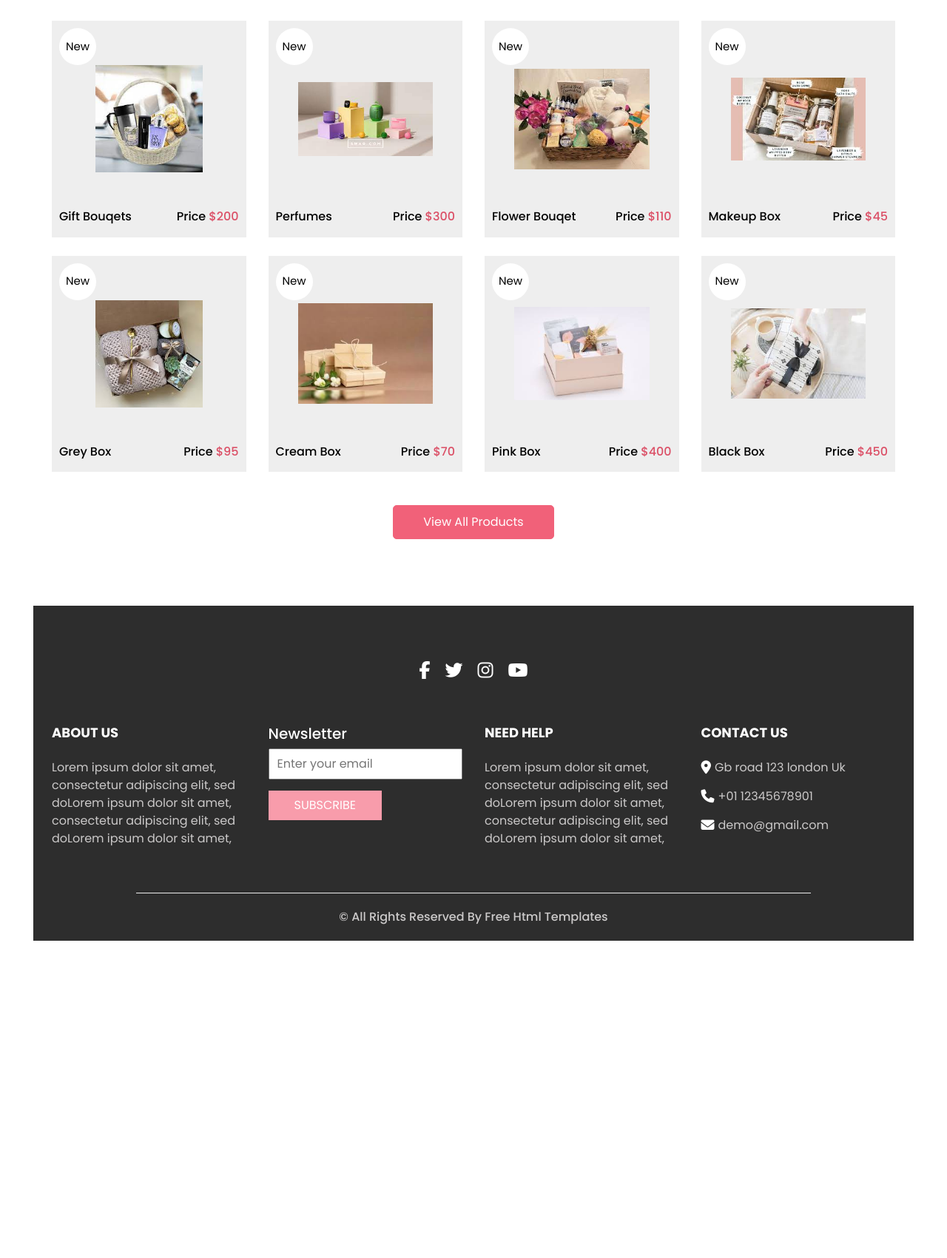
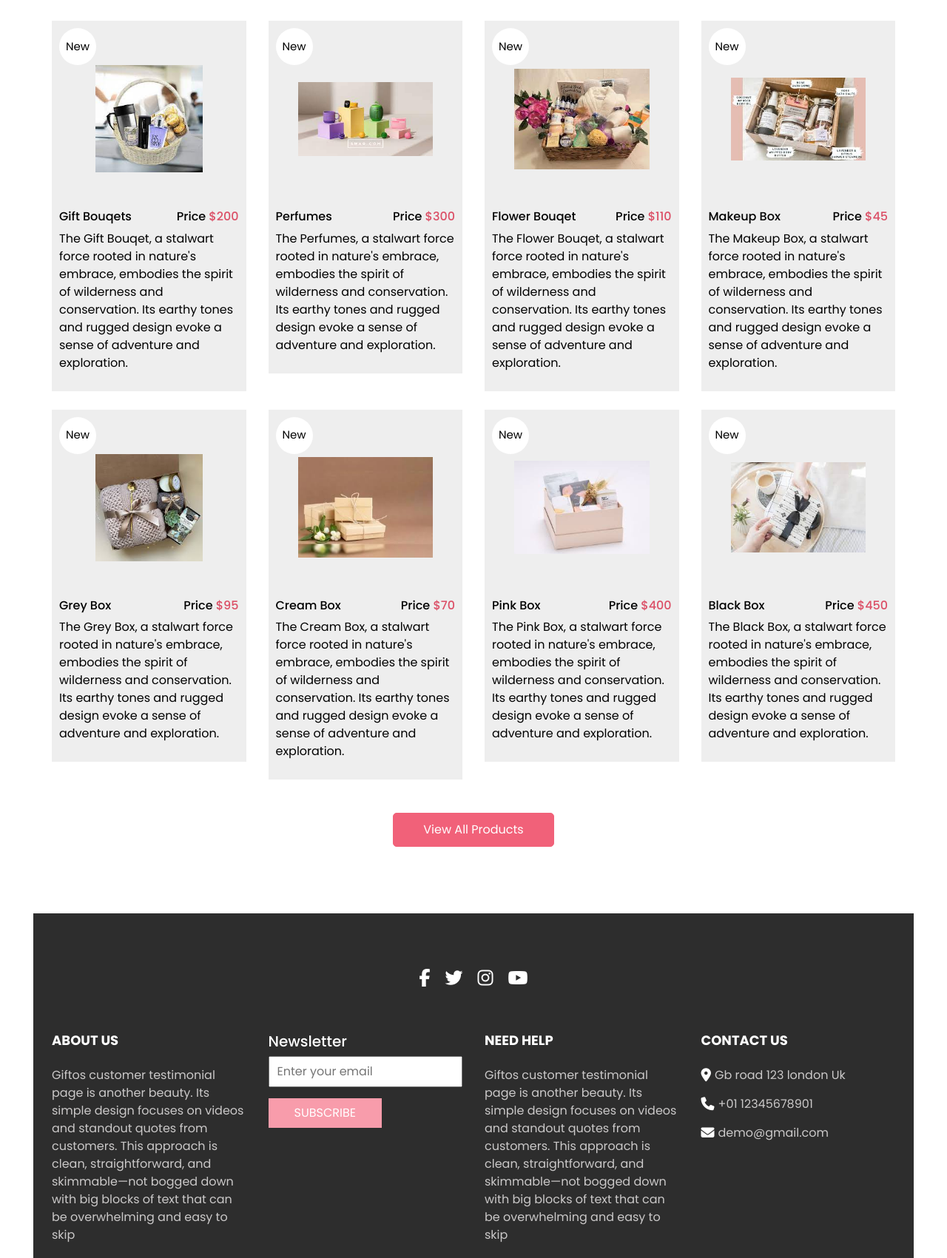
Before and after one commit to tahseen-ameer-45/tahseen-ameer-45.github.io, a plain HTML site: page shop.html in a window 1280 px wide. Shown: the part 279-1980 px from the top of the page at 74% size. Before the commit the page ends 1596 px from the top, so only its background shows below. Drawn offline with nearby package versions, Linux system fonts and the light colour scheme; a script that the page names is missing.

Commit message:
commit first

```diff
--- a/shop.html
+++ b/shop.html
@@ -116,6 +116,8 @@
                   </span>
                 </h6>
               </div>
+              <p>The Gift Bouqet, a stalwart force rooted in nature's embrace, embodies the spirit of wilderness and conservation. Its earthy tones and rugged design evoke a sense of adventure and exploration.</p>
+
               <div class="new">
                 <span>
                   New
@@ -141,6 +143,8 @@
                   </span>
                 </h6>
               </div>
+              <p>The Perfumes, a stalwart force rooted in nature's embrace, embodies the spirit of wilderness and conservation. Its earthy tones and rugged design evoke a sense of adventure and exploration.</p>
+
               <div class="new">
                 <span>
                   New
@@ -166,6 +170,8 @@
                   </span>
                 </h6>
               </div>
+              <p>The Flower Bouqet, a stalwart force rooted in nature's embrace, embodies the spirit of wilderness and conservation. Its earthy tones and rugged design evoke a sense of adventure and exploration.</p>
+
               <div class="new">
                 <span>
                   New
@@ -191,6 +197,8 @@
                   </span>
                 </h6>
               </div>
+              <p>The Makeup Box, a stalwart force rooted in nature's embrace, embodies the spirit of wilderness and conservation. Its earthy tones and rugged design evoke a sense of adventure and exploration.</p>
+
               <div class="new">
                 <span>
                   New
@@ -216,6 +224,8 @@
                   </span>
                 </h6>
               </div>
+              <p>The Grey Box, a stalwart force rooted in nature's embrace, embodies the spirit of wilderness and conservation. Its earthy tones and rugged design evoke a sense of adventure and exploration.</p>
+
               <div class="new">
                 <span>
                   New
@@ -241,6 +251,8 @@
                   </span>
                 </h6>
               </div>
+              <p>The Cream Box, a stalwart force rooted in nature's embrace, embodies the spirit of wilderness and conservation. Its earthy tones and rugged design evoke a sense of adventure and exploration.</p>
+
               <div class="new">
                 <span>
                   New
@@ -266,6 +278,8 @@
                   </span>
                 </h6>
               </div>
+              <p>The Pink Box, a stalwart force rooted in nature's embrace, embodies the spirit of wilderness and conservation. Its earthy tones and rugged design evoke a sense of adventure and exploration.</p>
+
               <div class="new">
                 <span>
                   New
@@ -291,6 +305,8 @@
                   </span>
                 </h6>
               </div>
+              <p>The Black Box, a stalwart force rooted in nature's embrace, embodies the spirit of wilderness and conservation. Its earthy tones and rugged design evoke a sense of adventure and exploration.</p>
+
               <div class="new">
                 <span>
                   New
@@ -337,7 +353,7 @@
               ABOUT US
             </h6>
             <p>
-              Lorem ipsum dolor sit amet, consectetur adipiscing elit, sed doLorem ipsum dolor sit amet, consectetur adipiscing elit, sed doLorem ipsum dolor sit amet,
+              Giftos customer testimonial page is another beauty. Its simple design focuses on videos and standout quotes from customers. This approach is clean, straightforward, and skimmable—not bogged down with big blocks of text that can be overwhelming and easy to skip            </p>
             </p>
           </div>
           <div class="col-md-6 col-lg-3">
@@ -358,7 +374,7 @@
               NEED HELP
             </h6>
             <p>
-              Lorem ipsum dolor sit amet, consectetur adipiscing elit, sed doLorem ipsum dolor sit amet, consectetur adipiscing elit, sed doLorem ipsum dolor sit amet,
+              Giftos customer testimonial page is another beauty. Its simple design focuses on videos and standout quotes from customers. This approach is clean, straightforward, and skimmable—not bogged down with big blocks of text that can be overwhelming and easy to skip            </p>
             </p>
           </div>
           <div class="col-md-6 col-lg-3">
```
Also changed, not shown: why.html (+1 -1 lines).
